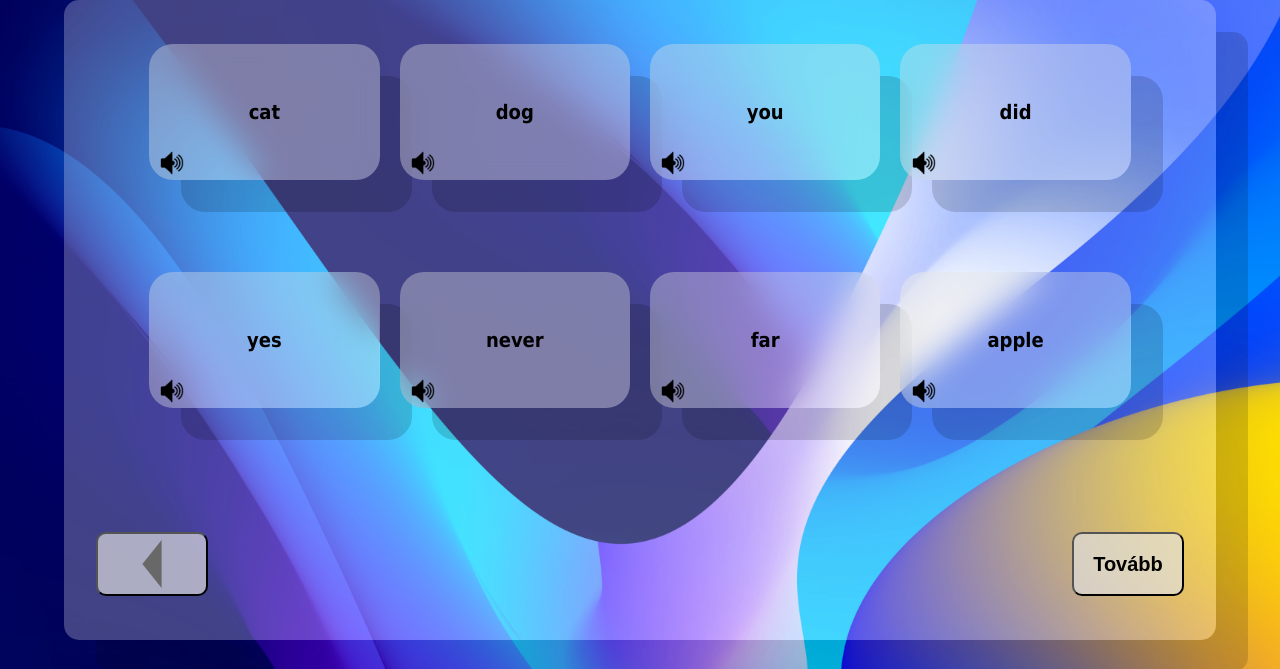
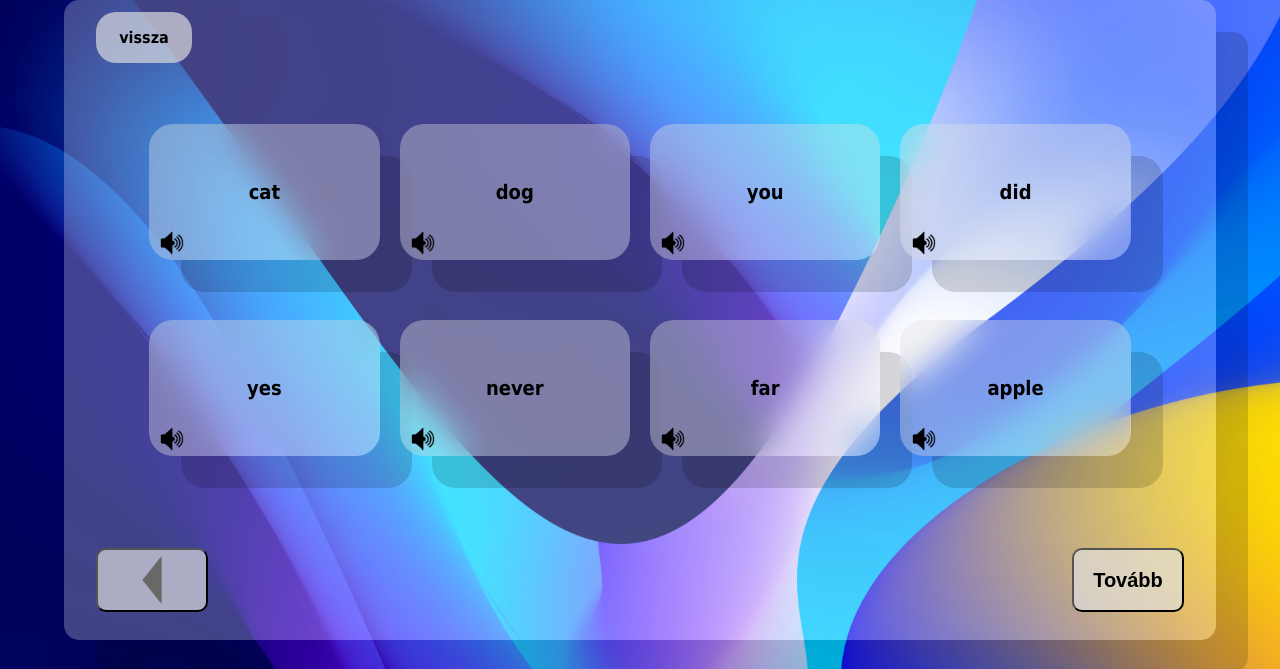
Before and after one commit to RobertLippai/SZFM-VerbVenture, a Flask app: page /word_cards in a window 1280 px wide. Shown: the part 131-800 px from the top of the page. Run offline with Flask 3, Linux system fonts and the light colour scheme; the visitor is signed in with stand-in values (Sample User, id 1).

Commit message:
kész ez a szar végeztem ezzel

```diff
--- a/src/webapp/static/styles/css/szokartya.css
+++ b/src/webapp/static/styles/css/szokartya.css
@@ -121,6 +121,29 @@ main{
 .title h1{
     text-align: center;
 }
+.backtop{
+    display:flex;
+    flex-basis: 100%;
+    float: left;
+}
+.backtop p{
+    font-size: 2vh;
+}
+main .back{
+    display:flex;
+    position: relative;
+    background-color: #e3e3e3a9;
+    cursor: pointer;
+    min-height: 3rem;
+    min-width: 6rem;
+    text-align: center;
+    justify-content: center;
+    align-items: center;
+    margin-left: 2rem;
+    border-radius: 20px;
+    max-width: 17rem;
+}
+
 
 main .words {
     display: flex;
--- a/src/webapp/templates/szokartya.html
+++ b/src/webapp/templates/szokartya.html
@@ -35,11 +35,28 @@
     document.addEventListener('DOMContentLoaded', function() {
     const elorehaladasElem = document.querySelector('.elorehaladas');
     const nextButton = document.querySelector('.next');
+    const backButton = document.querySelector('.back');
     let progress = 0;
     let isFirstClick = 0;
+
+    backButton.addEventListener('click', function () {
+        isFirstClick = 0; // Mindig az első lépést kezelje, ha a .back elemre kattintanak
+        progress = 0;
+
+        translations = JSON.parse('{{ translations | tojson | safe }}');
+
+        document.querySelectorAll('.words').forEach(function (word) {
+            word.style.display = 'flex';
+        });
+
+        document.querySelectorAll('.new_words').forEach(function (newWord) {
+            newWord.style.display = 'none';
+        });
+    });
     nextButton.addEventListener('click', function() {
+
         isFirstClick += 1;
-        progress += 50; // Adjust the step as needed
+        progress += 50;
 
         // Korlátozzuk a progress-bar szélességét, hogy ne menjen ki a div-ből
         if (progress > 100) {
@@ -74,8 +91,15 @@
         }
 
     });
+});
 
-});
+    //  HANGÉRT FELELŐS RÉSZ:
+function playAudio(index, isNew) {
+    var audioIdPrefix = isNew ? 'new_audio' : 'audio';
+    var audio = document.getElementById(audioIdPrefix + index);
+    audio.play();
+}
+
     </script>
 
 </head>
@@ -91,14 +115,19 @@
     </div>
     </div>
     <main>
+        <div class="backtop"><div class="back"><p>vissza</p></div></div>
         {% for word in words %}
-        <div class="words" onclick="changeWord(this)">
-            <p> {{word}} </p><img src="{{ url_for('static', filename='img/speaker.png') }}" alt="felolvasás" title="felolvas">
+        <div class="words" onclick="changeWord(this)" data-hang="hang{{ loop.index }}.mp3">
+            <p> {{word}} </p>
+            <img src="{{ url_for('static', filename='img/speaker.png') }}" alt="felolvasás" title="felolvas" onclick="playAudio({{ loop.index }}, false)">
+            <audio id="audio{{ loop.index | string }}" src="{{ url_for('static', filename='voices/hang/hang' + loop.index | string + '.mp3') }}"></audio>
         </div>
         {% endfor %}
         {% for word in new_words %}
-        <div class="words new_words" onclick="changeWord(this)">
-            <p> {{word}} </p><img src="{{ url_for('static', filename='img/speaker.png') }}" alt="felolvasás" title="felolvas">
+        <div class="words new_words" onclick="changeWord(this)" data-hang="new_hang{{ loop.index }}.mp3">
+            <p> {{word}} </p>
+            <img src="{{ url_for('static', filename='img/speaker.png') }}" alt="felolvasás" title="felolvas" onclick="playAudio({{ loop.index }}, true)">
+            <audio id="new_audio{{ loop.index | string  }}" src="{{ url_for('static', filename='voices/new_hang/hang' + loop.index | string + '.mp3') }}"></audio>
         </div>
         {% endfor %}
         <div class="footer">
```
Also changed, not shown: 16 other files.
